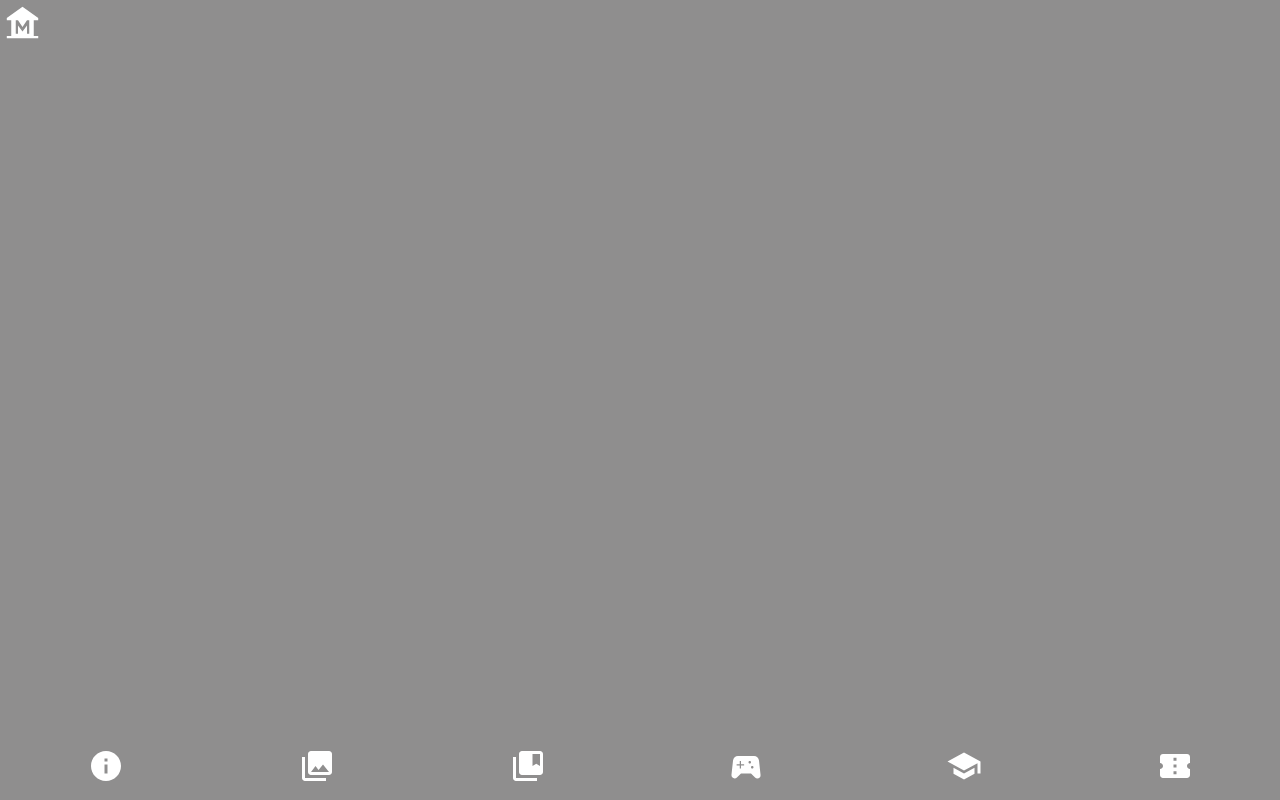
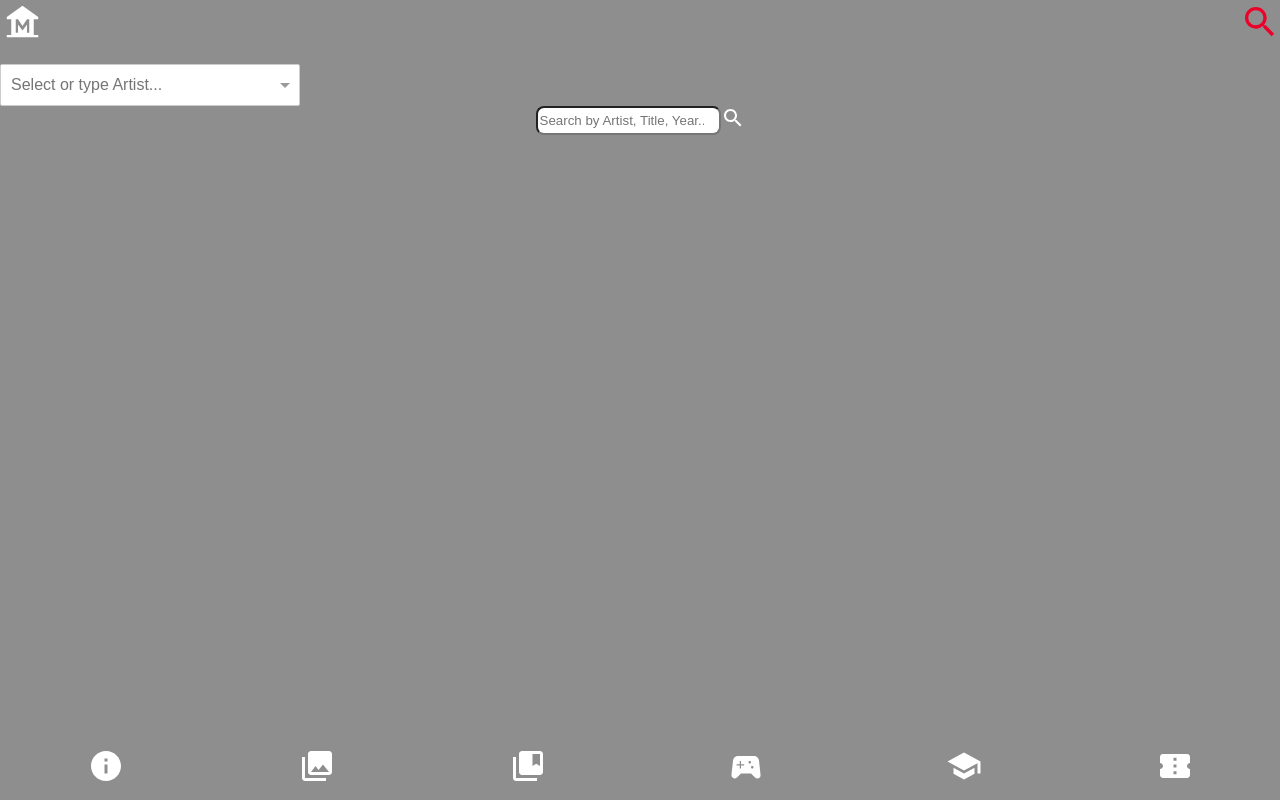
Before and after one commit to ognjenkoldzic/capestone-project, a React (Vite) app in the folder client/: page /search in a window 1280 px wide. Before the commit this address had no page. Built offline with nearby package versions, Linux system fonts and the light colour scheme.

Commit message:
SearchBar export and fav notes

```diff
--- a/client/data.json
+++ b/client/data.json
@@ -7,7 +7,7 @@
     "objectEndDate": "1846",
     "medium": "Oil on canvas",
     "dimensions": "39 1/2 x 32 1/4 in. (100.3 x 81.9 cm)",
-    "notes": ""
+    "notes": []
 },
 
 {
@@ -19,7 +19,7 @@
     "objectEndDate": "1878",
     "medium": "Oil on canvas",
     "dimensions": "60 1/2 x 74 7/8 in. (153.7 x 190.2 cm)",
-    "notes": ""
+    "notes": []
 },
 
 {
@@ -31,7 +31,7 @@
     "objectEndDate": "1788",
     "medium": "Oil on canvas",
     "dimensions": "102 1/4 x 76 5/8 in. (259.7 x 194.6 cm)",
-    "notes": ""
+    "notes": []
 },
 
 {
--- a/client/src/App.jsx
+++ b/client/src/App.jsx
@@ -11,6 +11,7 @@ import MemoryPlay from "./components/MemoryPlay";
 import { saveToLocal, loadFromLocal } from "./lib/localStorage";
 import SearchBarCollection from "./components/SearchBar";
 import SingleFavPainting from "./SingleFavPainting";
+import SingleCollectionPainting from "./SingleCollectionPainting";
 
 function App() {
   const localStorageFavPaintings = loadFromLocal("_favPaintings");
@@ -21,7 +22,7 @@ function App() {
     localStorageFavPaintings || []
   );
   const [selectedFavPainting, setSelectedFavPainting] = useState([]);
-
+  console.log(favPaintings);
   useEffect(() => {
     const fetchData = async () => {
       const data = await fetch("./data.json");
@@ -36,6 +37,8 @@ function App() {
   useEffect(() => {
     saveToLocal("_favPaintings", favPaintings);
   }, [favPaintings]);
+
+  // console.log(objects.map((object) => object.artistName));
 
   function handleClick(object) {
     const singlePainting = objects.filter(
@@ -61,6 +64,25 @@ function App() {
     );
     setSelectedFavPainting(favPaintingToShow);
   }
+  function updateFavPaint(favPaint, newNotes) {
+    const updatedFavPaint = [{ ...favPaint[0], notes: newNotes }];
+    const indexOfFavPaintToUpdate = favPaintings.findIndex(
+      (painting) => painting[0].id === favPaint[0].id
+    );
+    const firstPartFavPaintings = favPaintings.slice(
+      0,
+      indexOfFavPaintToUpdate
+    );
+    const secondPartFavPaintings = favPaintings.slice(
+      indexOfFavPaintToUpdate + 1
+    );
+    const updatedFavPaintings = [
+      ...firstPartFavPaintings,
+      updatedFavPaint,
+      ...secondPartFavPaintings,
+    ];
+    setFavPaintings(updatedFavPaintings);
+  }
 
   return (
     <div className="App">
@@ -72,14 +94,33 @@ function App() {
           <Route path="/" element={<LandingPage />} />
           <Route path="/info" element={<InfoPage />} />
           <Route
-            path="/collection"
+            path="/search"
             element={
               <SearchBarCollection
-                collection={objects}
+                objects={objects}
                 onHandleClick={handleClick}
                 placeholder="Search by Artist, Title, Year..."
               />
             }
+          />
+          <Route
+            path="/search/:id"
+            element={
+              <PaintingDetails
+                clickedObject={selectedPainting}
+                onAddToFavourites={addToFavourites}
+                favPaintings={favPaintings}
+              />
+            }
+          />
+          <Route
+            path="/collection"
+            element={objects.map((singleObject) => (
+              <SingleCollectionPainting
+                singleObject={singleObject}
+                onHandleClick={handleClick}
+              />
+            ))}
           />
           <Route
             path="/collection/:id"
@@ -99,6 +140,7 @@ function App() {
                 onAddToFavourites={addToFavourites}
                 onHandleFavClick={handleFavClick}
                 favPaintings={favPaintings}
+                onUpdateFavPaint={updateFavPaint}
               />
             ))}
           />
@@ -125,7 +167,7 @@ function App() {
 export default App;
 
 const Maincontainer = styled.section`
-  margin-top: 3rem;
+  margin-top: 4rem;
   margin-bottom: 5rem;
 `;
 const Header = styled.header`
--- a/client/src/HeaderBar.jsx
+++ b/client/src/HeaderBar.jsx
@@ -4,7 +4,8 @@ import { NavLink } from "react-router-dom";
 function HeaderBar() {
   return (
     <HeadBarContainer>
-      <HomeIcon>
+      <NavBarTop>
+        <li>
           <NavLink to="/">
             <svg
               xmlns="http://www.w3.org/2000/svg"
@@ -24,7 +25,22 @@ function HeaderBar() {
               </g>
             </svg>
           </NavLink>
-      </HomeIcon>
+        </li>
+        <li>
+          <NavLink to="/search">
+            <svg
+              xmlns="http://www.w3.org/2000/svg"
+              height="40px"
+              viewBox="0 0 24 24"
+              width="40px"
+              fill="#ffffff"
+            >
+              <path d="M0 0h24v24H0V0z" fill="none" />
+              <path d="M15.5 14h-.79l-.28-.27C15.41 12.59 16 11.11 16 9.5 16 5.91 13.09 3 9.5 3S3 5.91 3 9.5 5.91 16 9.5 16c1.61 0 3.09-.59 4.23-1.57l.27.28v.79l5 4.99L20.49 19l-4.99-5zm-6 0C7.01 14 5 11.99 5 9.5S7.01 5 9.5 5 14 7.01 14 9.5 11.99 14 9.5 14z" />
+            </svg>
+          </NavLink>
+        </li>
+      </NavBarTop>
     </HeadBarContainer>
   );
 }
@@ -37,15 +53,21 @@ const HeadBarContainer = styled.div`
   background-color: #8f8e8e;
   width: 100vw;
 `;
-const HomeIcon = styled.div`
-  position: fixed;
-  text-align: left;
-  height: 4rem;
-  margin-top: 0;
+const NavBarTop = styled.ul`
+  display: flex;
+  justify-content: space-between;
+  align-items: center;
+  width: 100vw;
+  padding-left: 0;
+  right: 0;
+  left: 0;
+  height: 1rem;
   :focus {
     outline: none;
   }
-  a.active {
+  list-style: none;
+
+  li a.active {
     svg {
       fill: var(--secondary);
     }
--- a/client/src/SingleCollectionPainting.jsx
+++ b/client/src/SingleCollectionPainting.jsx
@@ -1,7 +1,7 @@
 import styled from "styled-components";
 import { Link } from "react-router-dom";
 
-function SingleCollectionPainting({ singleObject, onOnHandleClick }) {
+function SingleCollectionPainting({ singleObject, onHandleClick }) {
   return (
     <div>
       <article key={singleObject.id}>
@@ -9,7 +9,7 @@ function SingleCollectionPainting({ singleObject, onOnHandleClick }) {
           <CollectionElements
             src={singleObject.image}
             alt="Kein Bild"
-            onClick={() => onOnHandleClick(singleObject)}
+            onClick={() => onHandleClick(singleObject)}
           />
         </Link>
       </article>
--- a/client/src/SingleFavPainting.jsx
+++ b/client/src/SingleFavPainting.jsx
@@ -7,6 +7,7 @@ function SingleFavPainting({
   favPaintings,
   onAddToFavourites,
   onHandleFavClick,
+  onUpdateFavPaint,
 }) {
   return (
     <div>
@@ -57,7 +58,7 @@ function SingleFavPainting({
               : ""}{" "}
             | {favPaint[0].medium} | MASSe
           </h4>
-          <NotesList />
+          <NotesList favPaint={favPaint} onUpdateFavPaint={onUpdateFavPaint} />
           {/* <form action="">
             <label htmlFor="notes">
               Notes:
--- /dev/null
+++ b/client/src/components/Dropdown/Dropdown.jsx
@@ -0,0 +1,102 @@
+import { useState, useRef, useEffect } from "react";
+import styled from "styled-components";
+import "./tempDropdown.css";
+import SingleCollectionPainting from "../../SingleCollectionPainting";
+
+function Dropdown({
+  options,
+  prompt,
+  value,
+  onChange,
+  id,
+  label,
+  onHandleClick,
+}) {
+  const [open, setOpen] = useState(false);
+  const [query, setQuery] = useState("");
+  const ref = useRef(null);
+
+  useEffect(() => {
+    ["click", "touchend"].forEach((event) => {
+      document.addEventListener(event, toggle);
+    });
+
+    return () =>
+      ["click", "touchend"].forEach((event) => {
+        document.removeEventListener(event, toggle);
+      });
+  }, []); //buggy
+
+  function toggle(event) {
+    // console.dir([event.target, ref.current]);
+    setOpen(event && event.target === ref.current);
+  }
+  function filter(options) {
+    return options.filter(
+      (option) => option[label].toLowerCase().indexOf(query.toLowerCase()) > -1
+    );
+  }
+  function displayValue() {
+    if (query.length > 0) return query;
+    if (value) return value[label];
+    return "";
+  }
+  function selectOption(option) {
+    setOpen(false); //keine Ahnung wieso hier ture oder (prev) => prev...vielleicht wegen Z.11?
+    onChange(option);
+    setQuery("");
+  }
+  //onClick={() => setOpen((prev) => !prev)}
+  //console.log(value);
+  return (
+    <>
+      <div className="dropdown">
+        <div className="control" onClick={() => setOpen((prev) => !prev)}>
+          <div className="selected-value">
+            <input
+              type="text"
+              ref={ref}
+              placeholder={value ? value[label] : prompt}
+              value={displayValue()}
+              onChange={(event) => {
+                setQuery(event.target.value);
+                onChange(null);
+              }}
+              onClick={toggle}
+              onTouchEnd={toggle}
+            />
+          </div>
+          <div
+            className={`arrow ${open ? "open" : null}`}
+            onClick={() => setOpen((prev) => !prev)}
+          ></div>
+          <div
+            className={`options ${open ? "open" : null}`}
+            onClick={() => setOpen((prev) => !prev)}
+          >
+            {filter(options).map((option) => (
+              <div
+                key={option[id]}
+                className={`option ${value === option ? "selected" : null}`}
+                onClick={() => selectOption(option)}
+                onTouchEnd={() => selectOption(option)}
+              >
+                {option[label]}
+              </div>
+            ))}
+          </div>
+        </div>
+      </div>
+      <div className="dropDownResults">
+        {value && (
+          <SingleCollectionPainting
+            singleObject={value}
+            onHandleClick={onHandleClick}
+          />
+        )}
+      </div>
+    </>
+  );
+}
+
+export default Dropdown;
--- /dev/null
+++ b/client/src/components/Dropdown/tempDropdown.css
@@ -0,0 +1,72 @@
+.dropdown {
+  position: relative;
+  color: #333;
+  cursor: default;
+}
+
+.dropdown .arrow {
+  border-color: #999 transparent transparent;
+  border-style: solid;
+  border-width: 5px 5px 0;
+  content: " ";
+  display: block;
+  height: 0;
+  margin-top: 0.3rem;
+  position: absolute;
+  right: 10px;
+  top: 14px;
+  width: 0;
+}
+
+.dropdown .arrow.open {
+  border-color: transparent transparent #999;
+  border-width: 0 5px 5px;
+}
+
+.dropdown .selected-value input {
+  line-height: 1.5;
+  font-size: 1rem;
+  background-color: #fff;
+  border: 1px solid #ccc;
+  border-radius: 2px;
+  box-sizing: border-box;
+  cursor: default;
+  outline: none;
+  padding: 8px 52px 8px 10px;
+  transition: all 200ms ease;
+  width: 100%;
+}
+
+.dropdown .options {
+  display: none;
+  background-color: #fff;
+  border: 1px solid #ccc;
+  box-shadow: 0 1px 0 rgba(0, 0, 0, 0.06);
+  box-sizing: border-box;
+  margin-top: -1px;
+  max-height: 200px;
+  overflow-y: auto;
+  position: absolute;
+  top: 100%;
+  width: 100%;
+  z-index: 1000;
+  -webkit-overflow-scrolling: touch;
+}
+
+.dropdown .options.open {
+  display: block;
+}
+
+.dropdown .option {
+  box-sizing: border-box;
+  color: rgba(51, 51, 51, 0.8);
+  cursor: pointer;
+  display: block;
+  padding: 8px 10px;
+}
+
+.dropdown .option.selected,
+.dropdown .option:hover {
+  background-color: #f2f9fc;
+  color: #333;
+}
--- a/client/src/components/Notes Component/NoteForm.jsx
+++ b/client/src/components/Notes Component/NoteForm.jsx
@@ -1,9 +1,14 @@
 import styled from "styled-components";
-import { useState } from "react";
+import { useState, useEffect, useRef } from "react";
 import { v4 as uuidv4 } from "uuid";
 
 function NoteForm({ onSubmit, edit }) {
-  const [input, setInput] = useState("");
+  const [input, setInput] = useState(edit ? edit.value : "");
+  const inputRef = useRef(null); //focus in input field
+
+  useEffect(() => {
+    inputRef.current.focus();
+  });
 
   function handleChange(event) {
     setInput(event.target.value);
@@ -20,6 +25,23 @@ function NoteForm({ onSubmit, edit }) {
 
   return (
     <form className="NoteForm" onSubmit={handleSubmit}>
+      {edit ? (
+        <>
+          <label htmlFor="note"></label>
+          <input
+            className="NoteInputEdit"
+            type="text"
+            id="note"
+            name="note"
+            placeholder="Update Your Notes..."
+            value={input}
+            onChange={handleChange}
+            ref={inputRef}
+          />
+          <button className="EditNotesBtn">Update Notes</button>
+        </>
+      ) : (
+        <>
           <label htmlFor="note"></label>
           <input
             className="NoteInput"
@@ -29,8 +51,11 @@ function NoteForm({ onSubmit, edit }) {
             placeholder="Your notes here..."
             value={input}
             onChange={handleChange}
+            ref={inputRef}
           />
           <button className="AddNotesBtn">Add Notes</button>
+        </>
+      )}
     </form>
   );
 }
--- a/client/src/components/Notes Component/NotesList.jsx
+++ b/client/src/components/Notes Component/NotesList.jsx
@@ -1,11 +1,40 @@
 import styled from "styled-components";
 import { v4 as uuidv4 } from "uuid";
-import { useState } from "react";
+import { useState, useEffect } from "react";
+import { saveToLocal, loadFromLocal } from "../../lib/localStorage";
 import NoteForm from "./NoteForm";
 import Note from "./Note";
 
-function NotesList() {
+function NotesList({ favPaint, onUpdateFavPaint }) {
+  //   const localStorageFavNotes = loadFromLocal("_favNotes");
+
   const [notes, setNotes] = useState([]);
+  //localStorageFavNotes ||
+  //   const saveNotesToLocal = (key, itemsToSet) =>
+  //     localStorage.setItem(key, JSON.stringify(itemsToSet));
+
+  //   useEffect(() => {
+  //     saveNotesToLocal("_favNotes", notes);
+  //   }, [notes]);
+
+  // useEffect(()=>{
+
+  //     function addNotesToFavCard(note){
+  //         if(favPaint[0].notes.some((favNote)=> favNote.id === note.id))
+  //         {
+  //             const notesToKeep = favPaint[0].notes.filter((favNote)=> favNote.id !== note.id )
+  //         }
+  //     }
+
+  // },[notes])
+
+  //   useEffect(() => {
+  //     favPaint[0].notes.push(notes);
+  //   }, [notes]);
+
+  useEffect(() => {
+    favPaint[0].notes = notes;
+  }, [notes]);
 
   function addNote(note) {
     if (!note.text || /^\s*$/.test(note.text)) {
@@ -13,9 +42,11 @@ function NotesList() {
     }
 
     const newNotes = [note, ...notes]; //welche Reihenfolge?
-    setNotes(newNotes);
-    //console.log(note,...notes);
+    onUpdateFavPaint(favPaint, newNotes);
+    //setNotes(newNotes);
   }
+  //   console.log(favPaint[0].notes);
+  //   console.log(notes, "hey");
   function updateNote(noteId, newValue) {
     if (!newValue.text || /^\s*$/.test(newValue.text)) {
       return;
@@ -26,7 +57,7 @@ function NotesList() {
   }
 
   function removeNote(id) {
-    const removeArr = [...notes].filter((note) => note.id !== id);
+    const removeArr = [...notes].filter((note) => note.id !== id); //favPaint[0].notes , removeArr, onUpdateFavPaint
 
     setNotes(removeArr);
   }
@@ -37,8 +68,12 @@ function NotesList() {
 
   return (
     <div>
+      <Note
+        notes={favPaint[0].notes}
+        onRemoveNote={removeNote}
+        onUpdateNote={updateNote}
+      />
       <NoteForm onSubmit={addNote} />
-      <Note notes={notes} onRemoveNote={removeNote} onUpdateNote={updateNote} />
     </div>
   );
 }
--- a/client/src/components/SearchBar.jsx
+++ b/client/src/components/SearchBar.jsx
@@ -1,14 +1,25 @@
 import styled from "styled-components";
 import SingleCollectionPainting from "../SingleCollectionPainting";
 import { useState } from "react";
+import Dropdown from "./Dropdown/Dropdown";
 
-//onHandleClick placeholder,
-
-function SearchBarCollection({ collection, onHandleClick, placeholder }) {
+function SearchBarCollection({ objects, onHandleClick, placeholder }) {
   const [searchWord, setSearchWord] = useState("");
+  const [value, setValue] = useState(null);
 
   return (
     <div className="search">
+      <div style={{ width: 300 }}>
+        <Dropdown
+          options={objects}
+          prompt="Select or type Artist..."
+          value={value}
+          id="id"
+          label="artistName"
+          onChange={(val) => setValue(val)}
+          onHandleClick={onHandleClick}
+        />
+      </div>
       <SearchInput className="searchInput">
         <input
           type="search"
@@ -32,8 +43,9 @@ function SearchBarCollection({ collection, onHandleClick, placeholder }) {
         </div>
       </SearchInput>
       {/* searchWord && */}
+      {(value || searchWord) && (
         <div className="dataResults">
-        {collection
+          {objects
             .filter(
               (item) =>
                 item.artistName
@@ -51,11 +63,12 @@ function SearchBarCollection({ collection, onHandleClick, placeholder }) {
               <div key={singleObject.id}>
                 <SingleCollectionPainting
                   singleObject={singleObject}
-                onOnHandleClick={onHandleClick}
+                  onHandleClick={onHandleClick}
                 />
               </div>
             ))}
         </div>
+      )}
     </div>
   );
 }
```
Lines whose indentation alone changed are shown as unchanged.
